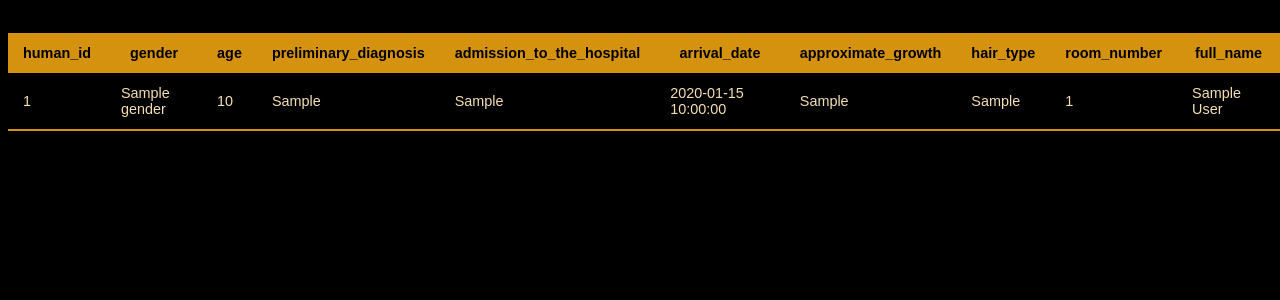
After one commit to KozlovKA/PBZlab2-ClinicManagment, a Flask app: template templates/human_data_table.html in a window 1280 px wide. The commit adds this page. Shown: the top 300 px of the page. Run offline with Flask 2, Linux system fonts and the light colour scheme; the template is opened without the code that fills it: most values are stand-ins (such as "Sample title", 1, 10 or a date in 2020); parts of the project's set-up code (start-up, migrations or seed data) failed here and were passed over.

Commit message:
MySQL connected with table.CSS and HTML for tables were added.First task done.

```diff
--- a/app.py
+++ b/app.py
@@ -1,4 +1,4 @@
-from flask import Flask, render_template, url_for
+from flask import Flask, render_template, url_for, Blueprint
 from databaseIntegration.human_data import Human
 from databaseIntegration.database import create_connection, close_connection
 from databaseIntegration.database_config import Config
@@ -9,6 +9,7 @@ connection, cursor = create_connection(host=Config.database_host,
                                        user=Config.database_user,
                                        password=Config.database_password,
                                        database=Config.database_name)
+blue_print = Blueprint('clinic', __name__)
 
 
 @app.route('/')
@@ -16,9 +17,14 @@ def hello_world():
     return render_template("index.html")
 
 
-@app.route('/about')
-def about():
-    return 'about!'
+@app.route('/human_data_table')
+def human_table():
+    human = Human(connection=connection, cursor=cursor)
+    all_human = human.get_all_humans()
+    context = {
+        'all_human': all_human
+    }
+    return render_template("human_data_table.html", **context)
 
 
 #
--- /dev/null
+++ b/static/css/style.css
@@ -0,0 +1,59 @@
+ .button {
+    background-color: #FF8000;
+    border: 1px solid black;
+    color: white;
+    padding: 15px 32px;
+    text-align: center;
+    font-size: 16px;
+    cursor: pointer;
+     width: 400px;
+    display: block;
+}
+
+body{
+    background-color: #000000;
+}
+#buttons{
+    position: fixed;
+    top:35%;
+    left: 35%;
+
+}
+.styled-table {
+    color: wheat;
+    border-collapse: collapse;
+    margin: 25px 0;
+    font-size: 0.9em;
+    font-family: sans-serif;
+    min-width: 400px;
+    box-shadow: 0 0 20px rgba(0, 0, 0, 0.15);
+    position: fixed;
+}
+
+.styled-table thead tr {
+    background-color: #d4920f;
+    color: black;
+    text-align: center;
+}
+
+.styled-table th,
+.styled-table td {
+    padding: 12px 15px;
+}
+
+.styled-table tbody tr {
+    border-bottom: 1px solid #d4920f;
+}
+
+.styled-table tbody tr:nth-of-type(even) {
+    background-color: #d4920f;
+}
+
+.styled-table tbody tr:last-of-type {
+    border-bottom: 2px solid #d4920f;
+}
+
+.styled-table tbody tr.active-row {
+    font-weight: bold;
+    color: #d4920f;
+}
--- a/templates/base.html
+++ b/templates/base.html
@@ -1,14 +1,13 @@
 <!doctype html>
 <html lang="en">
 <head>
-    <link rel="stylesheet" href="{{ url_for('static',filename='css/button.css') }}">
-
+    <link rel="stylesheet" href="{{ url_for('static',filename='css/style.css') }}">
+<title>{% block title %}
+    {% endblock %}</title>
     <meta charset="UTF-8">
     <meta name="viewport"
           content="width=device-width, user-scalable=no, initial-scale=1.0, maximum-scale=1.0, minimum-scale=1.0">
     <meta http-equiv="X-UA-Compatible" content="ie=edge">
-    <title>Document</title>
-
 </head>
 <body>
 {% block content %}
--- /dev/null
+++ b/templates/human_data_table.html
@@ -0,0 +1,37 @@
+{% extends  "base.html" %}
+{% block title %}Human Table
+{% endblock %}
+{% block content %}
+
+<table class="styled-table">
+    <thead>
+        <tr>
+            <th>human_id</th>
+            <th>gender</th>
+            <th>age</th>
+            <th>preliminary_diagnosis</th>
+            <th>admission_to_the_hospital</th>
+            <th>arrival_date</th>
+            <th>approximate_growth</th>
+            <th>hair_type</th>
+            <th>room_number</th>
+            <th>full_name</th>
+        </tr>
+    </thead>
+    <tbody>
+    {% for curr_human in all_human %}
+    <tr>
+        <td>{{ curr_human.human_id }}</td>
+        <td>{{ curr_human.gender }}</td>
+        <td>{{ curr_human.age }}</td>
+        <td>{{ curr_human.preliminary_diagnosis }}</td>
+        <td>{{ curr_human.admission_to_the_hospital }}</td>
+        <td>{{ curr_human.arrival_date }}</td>
+        <td>{{ curr_human.approximate_growth }}</td>
+        <td>{{ curr_human.hair_type }}</td>
+        <td>{{ curr_human.room_number }}</td>
+        <td>{{ curr_human.full_name }}</td>
+    {% endfor %}
+    </tbody>
+</table>
+{% endblock %}
--- a/templates/index.html
+++ b/templates/index.html
@@ -1,7 +1,9 @@
 {% extends  "base.html" %}
+{% block title %}Home Page
+{% endblock %}
 {% block content %}
     <div id="buttons">
-        <button onclick="window.location ='/about'" class="button">Информация о пациентах</button>
+        <button onclick="window.location ='/human_data_table'" class="button">Информация о пациентах</button>
         <button class="button">Информация о палатах</button>
         <button class="button">Преводы из палат</button>
         <button class="button">Ифнормация об окончании лечения</button>
```
Also changed, not shown: static/css/button.css (deleted, +0 -21 lines), templates/human_data.html (deleted, +0 -10 lines), static/css/view.css (deleted).
